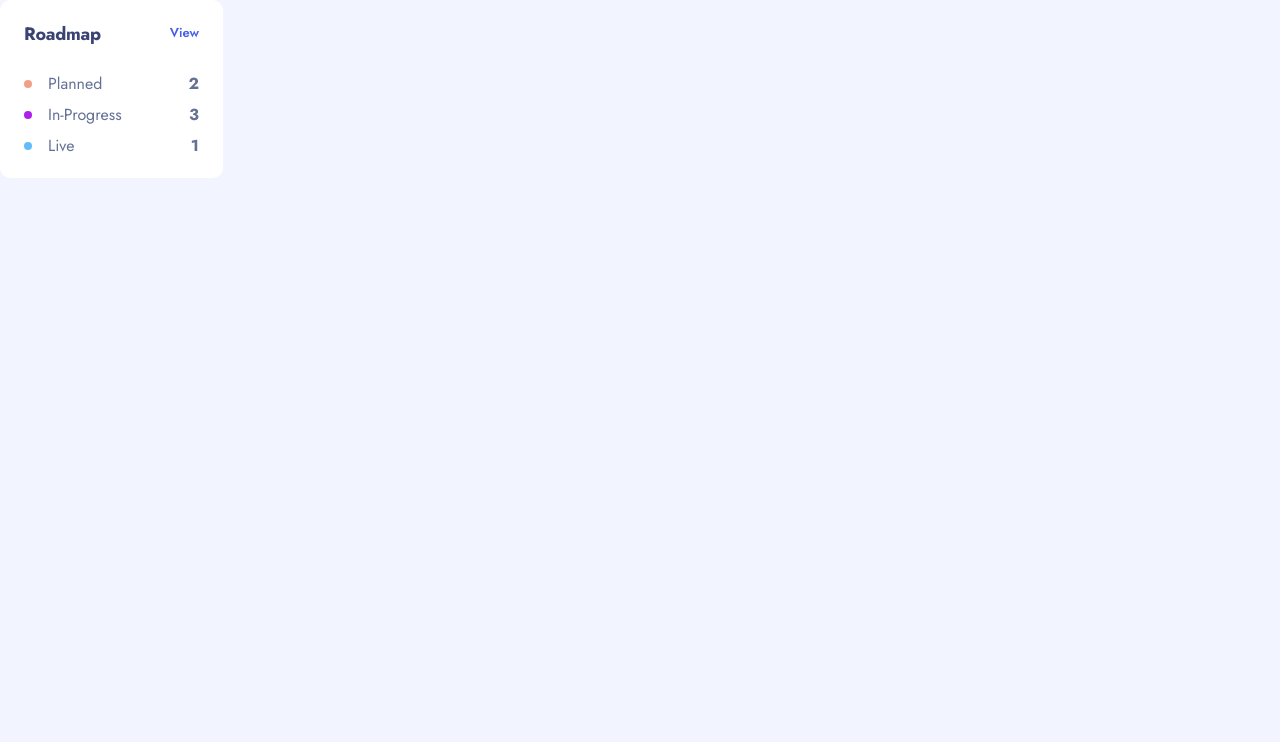
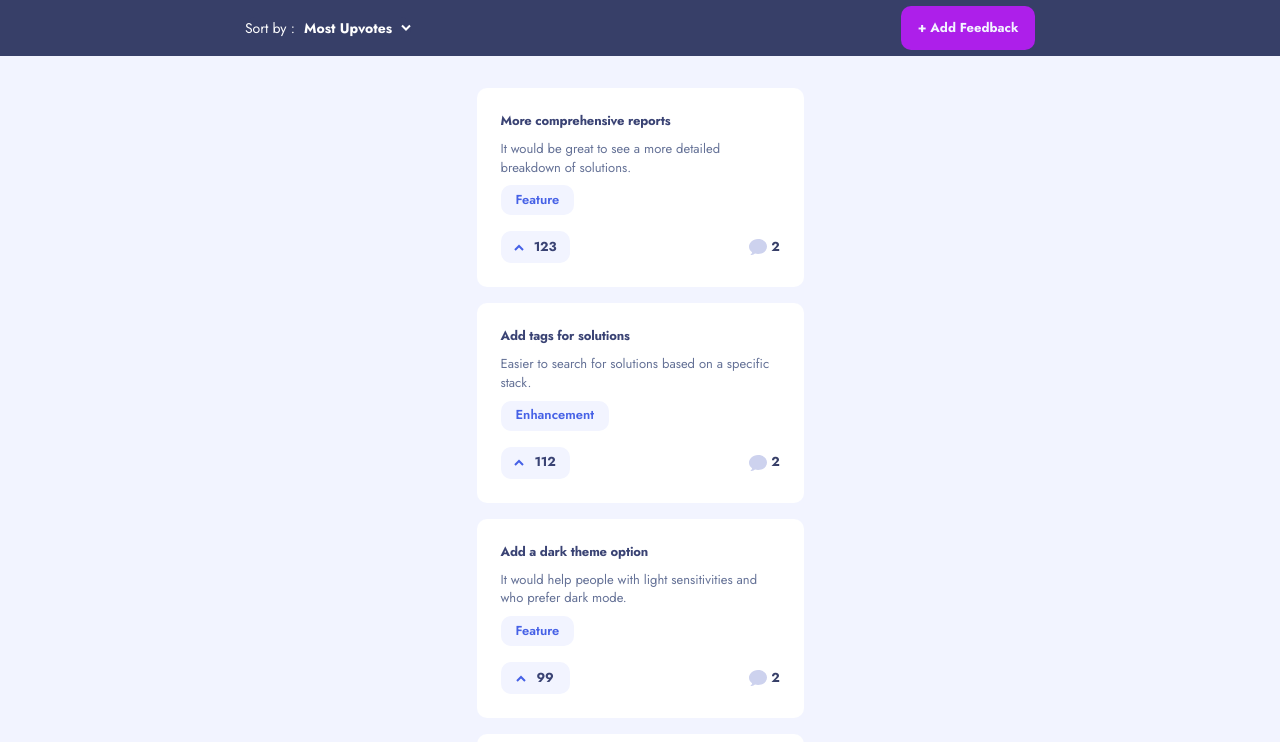
Before and after one commit to a-maystorov/product-feedback-app, a React (Create React App) app: page / in a window 1280 px wide. Shown: the top 742 px of the page. Built offline with nearby package versions, Linux system fonts and the light colour scheme.

Commit message:
Create Home component. Add better folder structure. Adjust some sub components styling.

```diff
--- a/src/App.js
+++ b/src/App.js
@@ -1,60 +1,16 @@
-import { useState } from 'react';
 import { BrowserRouter, Link, Route, Routes, Navigate } from 'react-router-dom';
 import CategoryList from './components/CategoryList';
-import SuggestionList from './components/SuggestionList';
 import RoadmapList from './components/RoadmapList';
 import InProgress from './components/InProgress';
 import SortByButton from './components/SortByButton';
 
 import data from './data.json';
 import Roadmap from './components/Roadmap';
+import Home from './pages/Home/Home';
 
 const { productRequests } = data;
 
 const App = () => {
-  const [currentCategory, setCurrentCategory] = useState('all');
-  const [currentCriteria, setCurrentCriteria] = useState('Most Upvotes');
-
-  const changeCategory = (newCategory) => setCurrentCategory(newCategory);
-  const changeCriteria = (newCriteria) => setCurrentCriteria(newCriteria);
-
-  const sortedSuggestions = productRequests
-    ? productRequests.sort((a, b) => {
-        const commentsA = a.comments ? a.comments.length : 0;
-        const commentsB = b.comments ? b.comments.length : 0;
-
-        switch (currentCriteria) {
-          case 'Most Upvotes':
-            return b.upvotes - a.upvotes;
-          case 'Least Upvotes':
-            return a.upvotes - b.upvotes;
-          case 'Most Comments':
-            return commentsB - commentsA;
-          case 'Least Comments':
-            return commentsA - commentsB;
-          default:
-            return b.upvotes - a.upvotes;
-        }
-      })
-    : null;
-
-  const suggestions = sortedSuggestions
-    ? sortedSuggestions.filter((suggestion) => {
-        switch (currentCategory) {
-          case 'all':
-            return true;
-          case 'UI':
-          case 'UX':
-          case 'enhancement':
-          case 'bug':
-          case 'feature':
-            return suggestion.category === currentCategory;
-          default:
-            return true;
-        }
-      })
-    : null;
-
   const planned = [];
   const inProgress = [];
   const live = [];
@@ -67,11 +23,12 @@ const App = () => {
 
   return (
     <div>
-      <Roadmap
+      <Home suggestionRequests={productRequests} />
+      {/* <Roadmap
         plannedLength={planned.length}
         inProgressLength={inProgress.length}
         liveLength={live.length}
-      />
+      /> */}
       {/* <SortByButton
         currentCriteria={currentCriteria}
         changeCriteria={changeCriteria}
--- a/src/components/SortByButton.js
+++ b/src/components/SortByButton.js
@@ -9,7 +9,7 @@ const sortingCriteria = [
   'Least Comments',
 ];
 
-const SortByButton = ({ currentCriteria, changeCriteria }) => {
+const SortByButton = ({ currentSortCriteria, changeSortCriteria }) => {
   const [open, setOpen] = useState(false);
 
   const drop = useRef(null);
@@ -31,15 +31,15 @@ const SortByButton = ({ currentCriteria, changeCriteria }) => {
         onClick={() => {
           setOpen((open) => !open);
         }}
-        currentCriteria={currentCriteria}
+        currentSortCriteria={currentSortCriteria}
         isOpen={open}
       />
       {open && (
         <DropDownCard
           sortingCriteria={sortingCriteria}
           setOpen={setOpen}
-          currentCriteria={currentCriteria}
-          changeCriteria={changeCriteria}
+          currentSortCriteria={currentSortCriteria}
+          changeSortCriteria={changeSortCriteria}
         />
       )}
     </div>
--- a/src/components/common/DropDownButton.css
+++ b/src/components/common/DropDownButton.css
@@ -10,9 +10,7 @@
   cursor: pointer;
   display: flex;
   align-items: center;
-  justify-content: center;
   gap: 0.9rem;
-  margin-bottom: 1.6rem;
 }
 
 .dd-btn--open {
--- a/src/components/common/DropDownButton.js
+++ b/src/components/common/DropDownButton.js
@@ -1,12 +1,12 @@
 import './DropDownButton.css';
 
-const DropDownButton = ({ onClick, currentCriteria, isOpen }) => {
+const DropDownButton = ({ onClick, currentSortCriteria, isOpen }) => {
   return (
     <button
       className={`dd-btn ${isOpen ? 'dd-btn--open' : null}`}
       onClick={onClick}>
       <span className="dd-btn__sort-by">Sort by :</span>
-      <span className="dd-btn__criteria">{currentCriteria}</span>
+      <span className="dd-btn__criteria">{currentSortCriteria}</span>
       <svg
         width="10"
         height="7"
@@ -14,7 +14,7 @@ const DropDownButton = ({ onClick, currentCriteria, isOpen }) => {
         transform={isOpen ? 'rotate(180)' : null}>
         <path
           className="dd-btn__down-arrow"
-          d="M1 1l4 4 4-4"
+          d="M1 1.5l4 4 4-4"
           stroke="#4661E6"
           strokeWidth="2"
           fill="none"
--- a/src/components/common/DropDownCard.css
+++ b/src/components/common/DropDownCard.css
@@ -5,6 +5,7 @@
   max-height: 192px;
   border-radius: 10px;
   box-shadow: 0px 10px 40px -7px rgba(55, 63, 104, 0.350492);
+  margin-top: 1.7rem;
 }
 
 .criteria {
--- a/src/components/common/DropDownCard.js
+++ b/src/components/common/DropDownCard.js
@@ -2,11 +2,11 @@ import './DropDownCard.css';
 
 const DropDownCard = ({
   sortingCriteria = [],
-  currentCriteria,
-  changeCriteria,
+  currentSortCriteria,
+  changeSortCriteria,
   setOpen,
 }) => {
-  const handleClick = (newCriteria) => changeCriteria(newCriteria);
+  const handleClick = (newCriteria) => changeSortCriteria(newCriteria);
 
   return (
     <div className="dd-criteria-list">
@@ -15,7 +15,7 @@ const DropDownCard = ({
           <li
             key={criteria}
             className={`criteria ${
-              currentCriteria === criteria ? 'current-criteria' : null
+              currentSortCriteria === criteria ? 'current-criteria' : null
             }`}
             onClick={() => {
               handleClick(criteria);
--- /dev/null
+++ b/src/pages/Home/Home.css
@@ -0,0 +1,13 @@
+.Home__header {
+  background: var(--color-gray-primary);
+  width: 100%;
+  height: 56px;
+  margin-bottom: 3.2rem;
+  display: flex;
+  justify-content: space-around;
+  align-items: center;
+}
+
+.Home__header__add-feedback--container {
+  width: 134px;
+}
--- /dev/null
+++ b/src/pages/Home/Home.js
@@ -0,0 +1,74 @@
+import { useState } from 'react';
+
+// Components
+import Button from '../../components/common/Button';
+import SortByButton from '../../components/SortByButton';
+import SuggestionList from '../../components/SuggestionList';
+
+// Styles
+import './Home.css';
+
+const Home = ({ suggestionRequests }) => {
+  const [currentCategory, setCurrentCategory] = useState('all');
+  const [currentSortCriteria, setCurrentSortCriteria] =
+    useState('Most Upvotes');
+
+  const changeCategory = (newCategory) => setCurrentCategory(newCategory);
+  const changeSortCriteria = (newCriteria) =>
+    setCurrentSortCriteria(newCriteria);
+
+  const sortedSuggestions = suggestionRequests
+    ? suggestionRequests.sort((a, b) => {
+        const commentsA = a.comments ? a.comments.length : 0;
+        const commentsB = b.comments ? b.comments.length : 0;
+
+        switch (currentSortCriteria) {
+          case 'Most Upvotes':
+            return b.upvotes - a.upvotes;
+          case 'Least Upvotes':
+            return a.upvotes - b.upvotes;
+          case 'Most Comments':
+            return commentsB - commentsA;
+          case 'Least Comments':
+            return commentsA - commentsB;
+          default:
+            return b.upvotes - a.upvotes;
+        }
+      })
+    : null;
+
+  const suggestions = sortedSuggestions
+    ? sortedSuggestions.filter((suggestion) => {
+        switch (currentCategory) {
+          case 'all':
+            return true;
+          case 'UI':
+          case 'UX':
+          case 'enhancement':
+          case 'bug':
+          case 'feature':
+            return suggestion.category === currentCategory;
+          default:
+            return true;
+        }
+      })
+    : null;
+  return (
+    <div className="Home">
+      <header className="Home__header">
+        <SortByButton
+          currentSortCriteria={currentSortCriteria}
+          changeSortCriteria={changeSortCriteria}
+        />
+        <div className="Home__header__add-feedback--container">
+          <Button bgColor={'purple'} content={'+ Add Feedback'} />
+        </div>
+      </header>
+      <main>
+        <SuggestionList suggestions={suggestions} />
+      </main>
+    </div>
+  );
+};
+
+export default Home;
```
